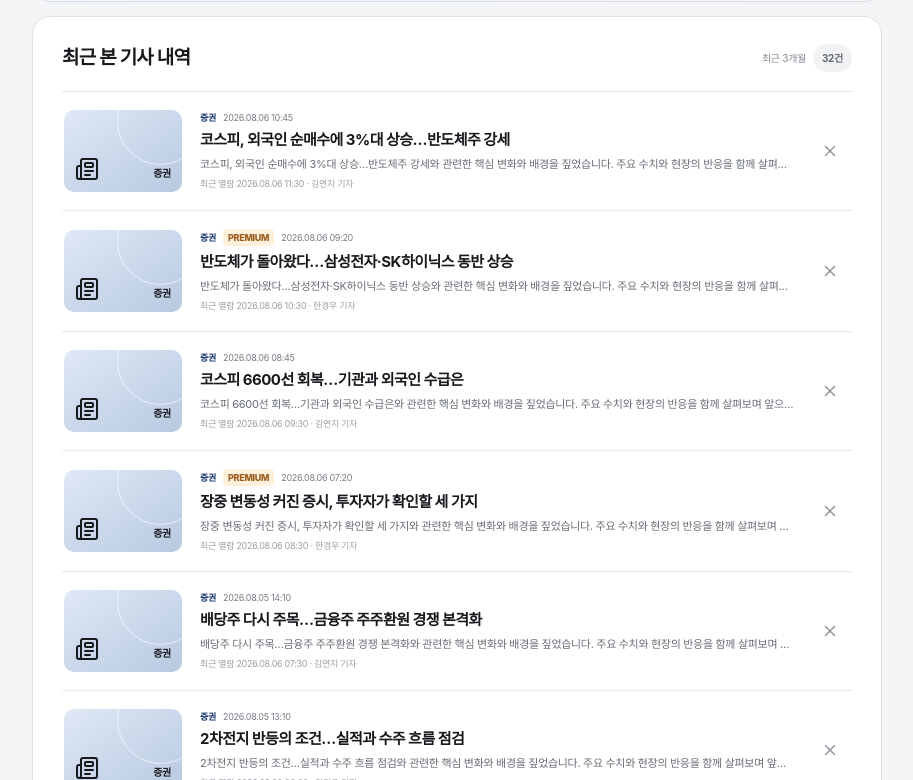
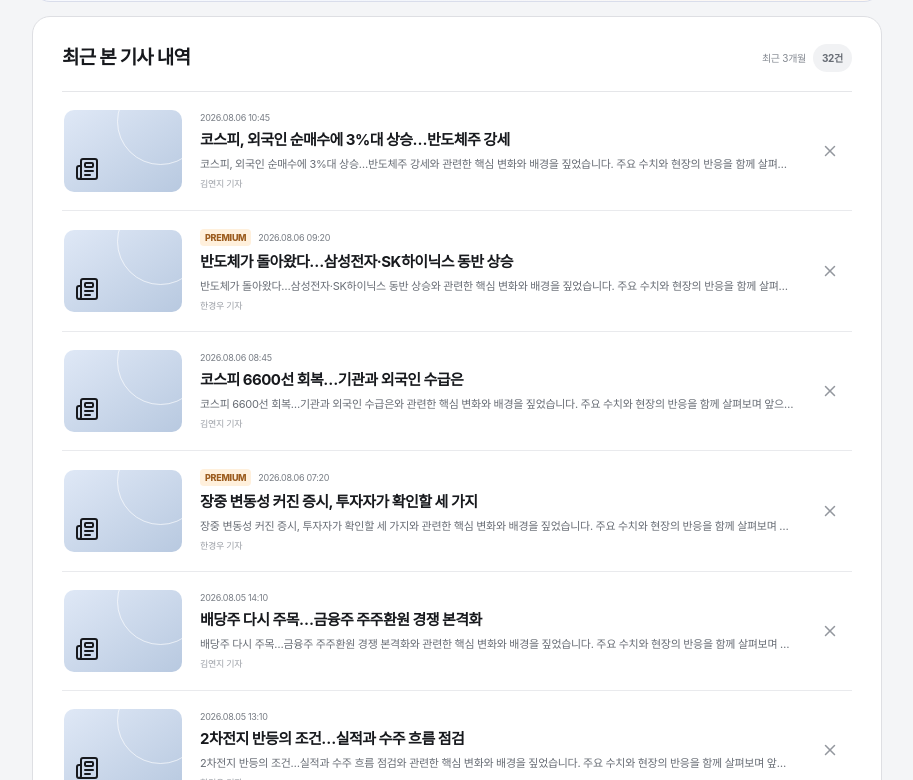
Before and after one commit to hktouchkim/myhankyung, a Next.js app: page /recent-articles in a window 1280 px wide. Shown: the part 1200-1980 px from the top of the page, without its empty margins (299-1212 px from the left). Built offline with nearby package versions, Linux system fonts and the light colour scheme.

Commit message:
Simplify recent article metadata

```diff
--- a/app/globals.css
+++ b/app/globals.css
@@ -3231,11 +3231,6 @@ p {
   content: "";
 }
 
-.recent-thumbnail span {
-  font-size: 10px;
-  font-weight: 800;
-}
-
 .recent-thumbnail-경제,
 .recent-thumbnail-정치 { background: linear-gradient(145deg, #eee4d8, #d5c1aa); color: #78532e; }
 .recent-thumbnail-산업 { background: linear-gradient(145deg, #dcebe2, #b8d4c2); color: #356746; }
@@ -3253,11 +3248,6 @@ p {
   gap: 7px;
   color: #777c84;
   font-size: 9px;
-}
-
-.recent-article-meta > span {
-  color: var(--navy);
-  font-weight: 800;
 }
 
 .recent-article-meta em {
--- a/app/recent-articles/recent-articles-client.tsx
+++ b/app/recent-articles/recent-articles-client.tsx
@@ -32,7 +32,6 @@ type RecentArticle = ArticleSeed & {
   id: string;
   lead: string;
   publishedAt: string;
-  viewedAt: string;
   url: string;
 };
 
@@ -124,7 +123,6 @@ const RECENT_ARTICLES: RecentArticle[] = ARTICLE_SEEDS.map((article, index) => (
   id: `recent-${index + 1}`,
   lead: `${article.title}와 관련한 핵심 변화와 배경을 짚었습니다. 주요 수치와 현장의 반응을 함께 살펴보며 앞으로의 흐름을 정리합니다.`,
   publishedAt: index < 4 ? `2026.08.06 ${String(10 - index).padStart(2, "0")}:${index % 2 ? "20" : "45"}` : `2026.08.${String(5 - Math.floor((index - 4) / 7)).padStart(2, "0")} ${String(18 - (index % 7)).padStart(2, "0")}:10`,
-  viewedAt: `2026.08.${index < 11 ? "06" : index < 22 ? "05" : "04"} ${String(11 - (index % 10)).padStart(2, "0")}:30`,
   url: ARTICLE_URLS[index % ARTICLE_URLS.length],
 }));
 
@@ -315,17 +313,15 @@ export default function RecentArticlesClient() {
                 <article className={`recent-article-item ${removingId === article.id ? "recent-article-removing" : ""}`} key={article.id}>
                   <a className={`recent-thumbnail recent-thumbnail-${article.section}`} href={article.url} aria-label={`${article.title} 기사 보기`}>
                     <Newspaper size={24} />
-                    <span>{article.section}</span>
                   </a>
                   <div className="recent-article-copy">
                     <div className="recent-article-meta">
-                      <span>{article.section}</span>
                       {article.premium ? <em>PREMIUM</em> : null}
                       <time>{article.publishedAt}</time>
                     </div>
                     <a href={article.url}><h3>{article.title}</h3></a>
                     <p>{article.lead}</p>
-                    <small>최근 열람 {article.viewedAt}{article.reporter ? ` · ${article.reporter} 기자` : ""}</small>
+                    {article.reporter ? <small>{article.reporter} 기자</small> : null}
                   </div>
                   <button className="recent-delete-button" type="button" onClick={() => removeArticle(article)} aria-label={`${article.title} 최근 본 기사에서 삭제`}>
                     <X size={18} />
```
Also changed, not shown: 1 other file (tests, documents, lock files or other folders).
